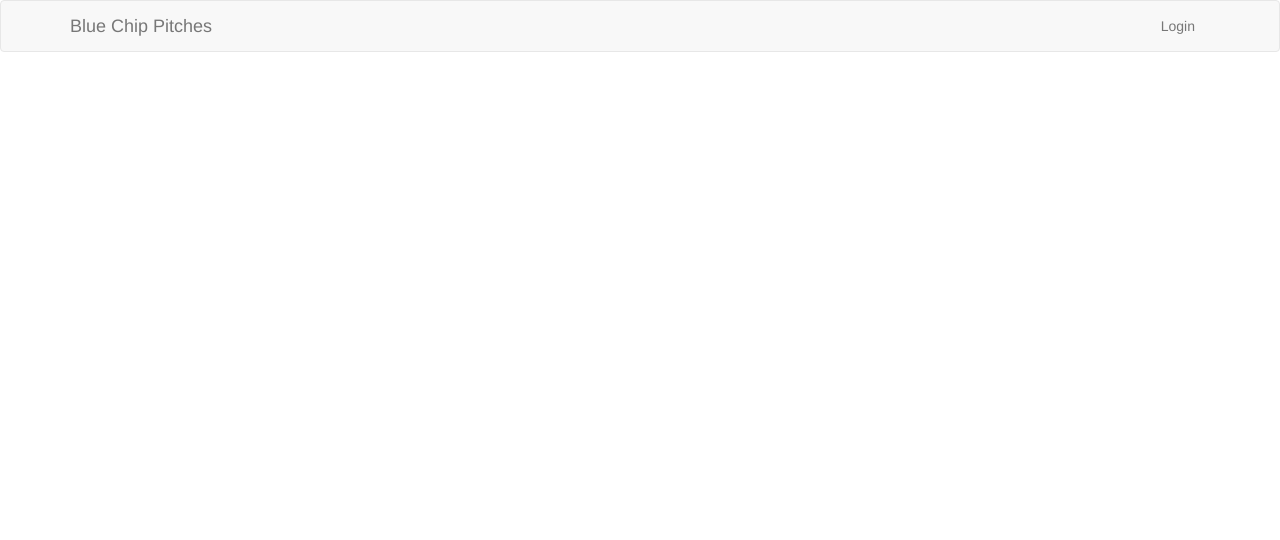
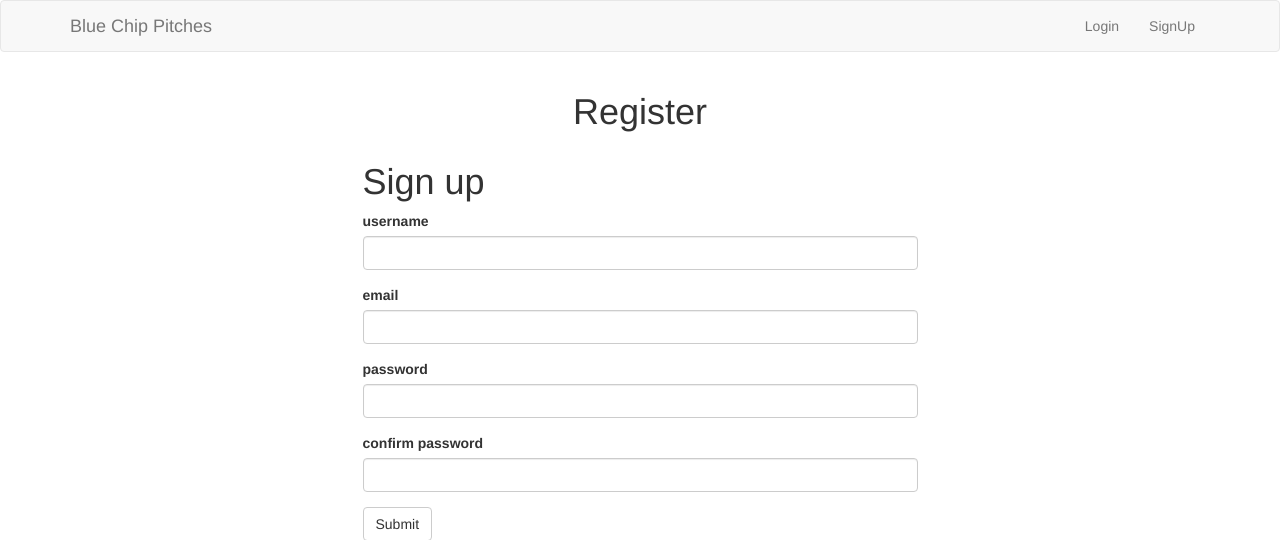
Before and after one commit to John-Kimani/Blue_Chip_Pitch_App, a Flask app: page /signup in a window 1280 px wide. Shown: the top 540 px of the page. Run offline with Flask 2, Linux system fonts and the light colour scheme; some libraries are stand-ins or nearby versions.

Commit message:
Fix: Register form display

```diff
--- a/app/templates/base.html
+++ b/app/templates/base.html
@@ -34,6 +34,7 @@
                     {% else %}
                     <li><a href="{{ url_for('logout') }}">Logout</a></li>
                     {% endif %}
+                    <li><a href="{{ url_for('signup' )}}">SignUp</a></li>
                 </ul>
             </div>
         </div>
--- a/app/templates/signup.html
+++ b/app/templates/signup.html
@@ -1,8 +1,8 @@
-{% extends 'base.html' %}
+{% extends "base.html" %}
 {% import 'bootstrap/wtf.html' as wtf %}
 
-{% block context%}
-    <h1>Register</h1>
+{% block app_context%}
+    <h1 class="text-center">Register</h1>
     <div class="row">
         <div class="col-md-3">
             <!-- Empty div -->
```
